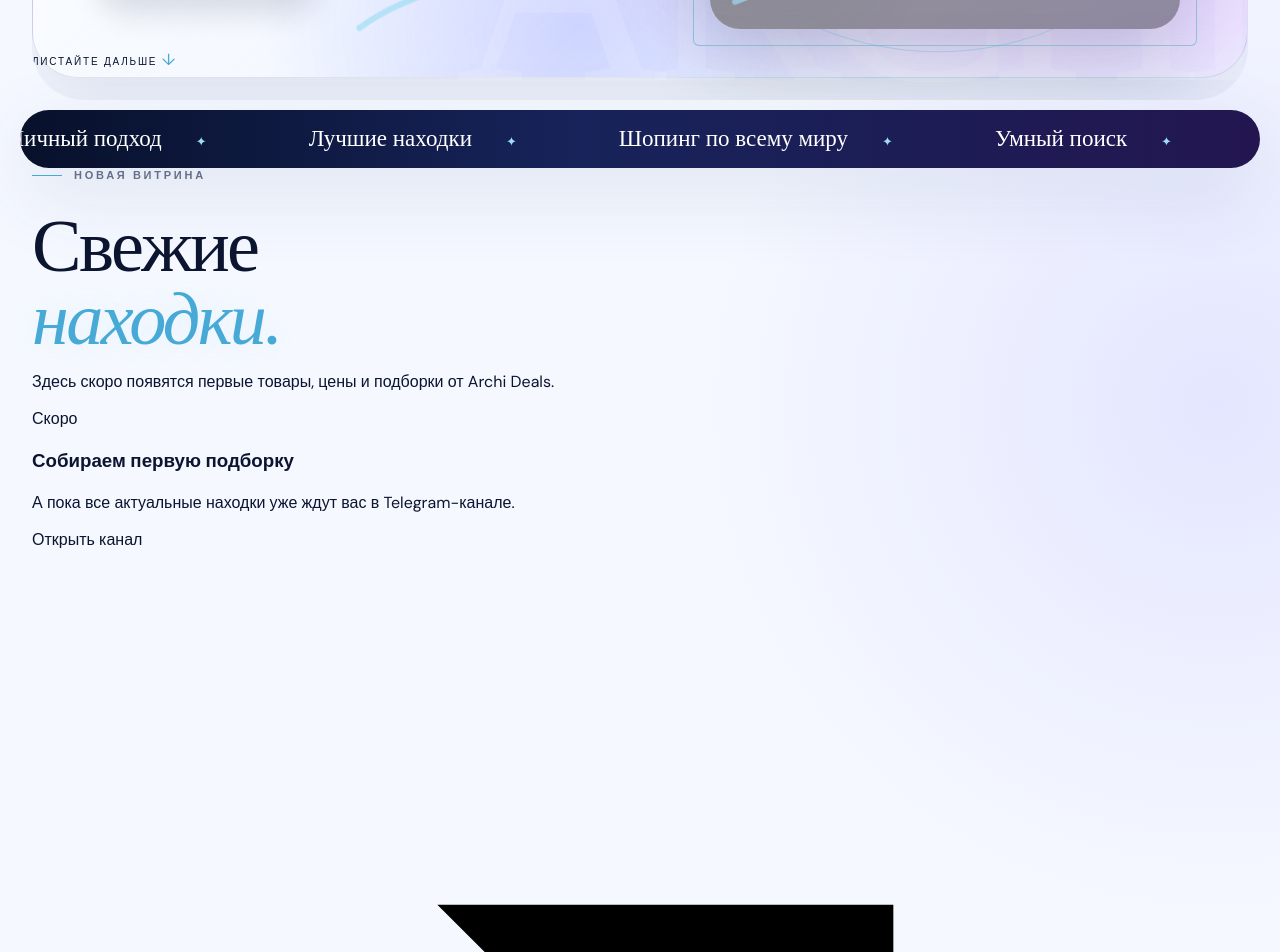
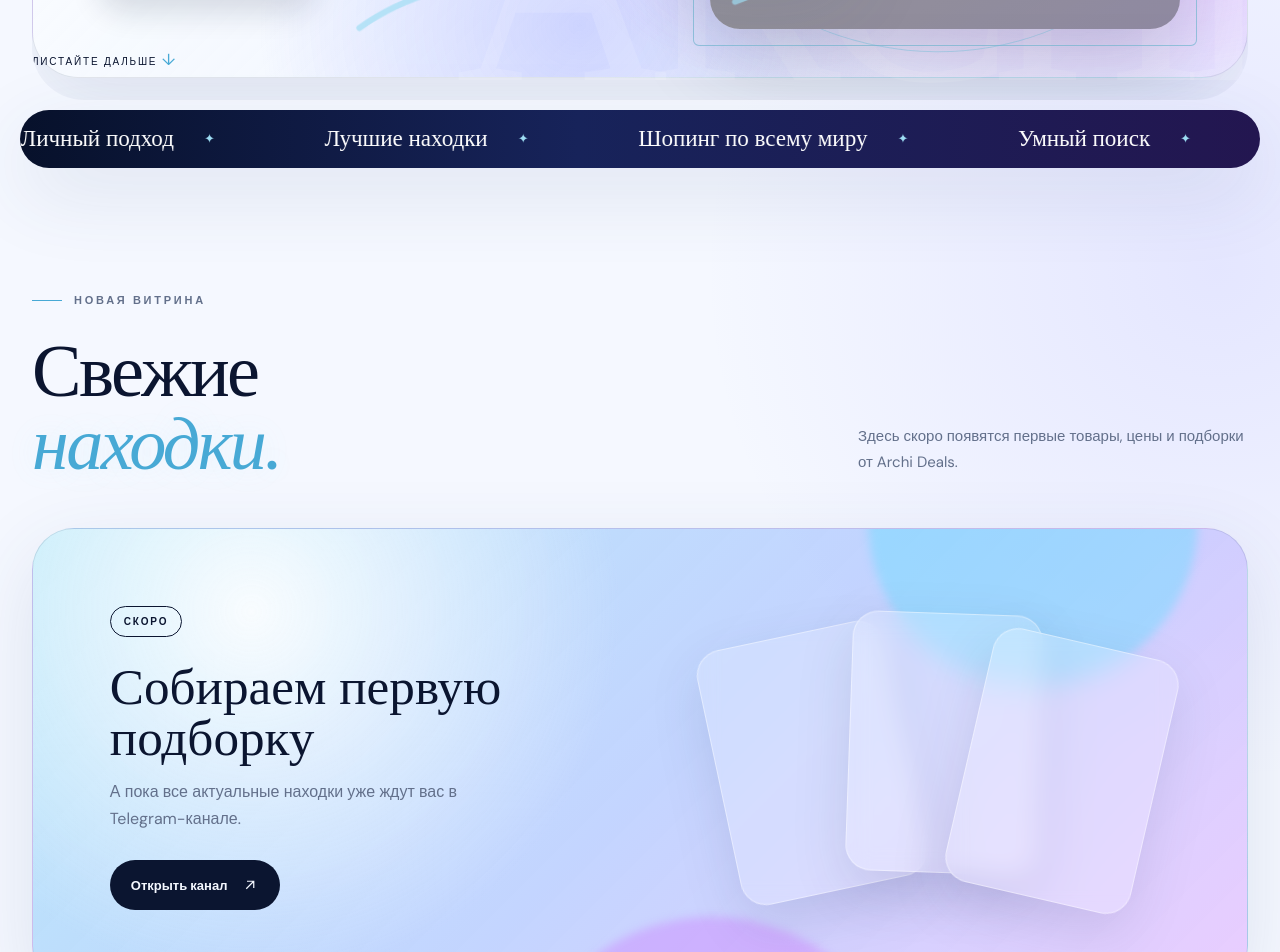
Before and after one commit to trsvar4i/archi-deals, a React (Vite) app: page / in a window 1280 px wide. Shown: the part 660-1612 px from the top of the page. Built offline with nearby package versions, Linux system fonts and the light colour scheme; grey boxes are pictures that could not be loaded; a web font is replaced by a local one.

Commit message:
Connect Fresh Finds section

```diff
--- a/src/theme.css
+++ b/src/theme.css
@@ -205,6 +205,124 @@ h2 em {
   background: linear-gradient(90deg, #07112b, #17235a 45%, #231650);
   box-shadow: var(--shadow);
 }
+.ticker-track {
+  display: flex;
+  width: max-content;
+  animation: seamless-ticker 24s linear infinite;
+  will-change: transform;
+}
+.ticker-group {
+  display: flex;
+  align-items: center;
+  justify-content: space-around;
+  min-width: 100vw;
+  flex: 0 0 auto;
+}
+.ticker .ticker-item {
+  display: flex;
+  align-items: center;
+  flex: 0 0 auto;
+  padding: 0;
+}
+.ticker .ticker-item > span {
+  padding: 0 30px;
+  font: 23px var(--serif);
+  white-space: nowrap;
+}
+.ticker .ticker-item > i { margin-right: 4px; }
+@keyframes seamless-ticker {
+  to { transform: translate3d(-50%, 0, 0); }
+}
+
+.fresh-finds { padding-block: 125px 30px; scroll-margin-top: 90px; }
+.finds-heading {
+  display: grid;
+  grid-template-columns: 1fr minmax(260px, 390px);
+  gap: 60px;
+  align-items: end;
+  margin-bottom: 48px;
+}
+.finds-heading > p {
+  margin: 0 0 5px;
+  color: var(--muted);
+  font-size: 15px;
+  line-height: 1.75;
+}
+.finds-placeholder {
+  position: relative;
+  isolation: isolate;
+  min-height: 430px;
+  padding: clamp(30px, 6vw, 82px);
+  display: flex;
+  align-items: center;
+  overflow: hidden;
+  border: 1px solid var(--line);
+  border-radius: 42px;
+  background:
+    radial-gradient(circle at 18% 18%, rgba(255,255,255,0.9), transparent 23rem),
+    linear-gradient(135deg, rgba(159,226,247,0.72), rgba(168,193,255,0.65) 52%, rgba(225,174,255,0.58));
+  box-shadow: var(--shadow);
+}
+:root[data-theme="dark"] .finds-placeholder {
+  background:
+    radial-gradient(circle at 12% 12%, rgba(61,202,243,0.28), transparent 25rem),
+    radial-gradient(circle at 92% 80%, rgba(143,70,255,0.38), transparent 26rem),
+    linear-gradient(135deg, #09142d, #121536 55%, #21103a);
+}
+.placeholder-copy { position: relative; z-index: 3; max-width: 520px; }
+.placeholder-copy > span {
+  display: inline-flex;
+  padding: 8px 13px;
+  border: 1px solid currentColor;
+  border-radius: 999px;
+  font-size: 10px;
+  font-weight: 600;
+  letter-spacing: 0.18em;
+  text-transform: uppercase;
+}
+.placeholder-copy h3 { margin: 24px 0 14px; font: clamp(38px, 4vw, 58px)/1 var(--serif); font-weight: 400; }
+.placeholder-copy p { max-width: 420px; margin: 0; color: var(--muted); line-height: 1.7; }
+:root[data-theme="dark"] .placeholder-copy p { color: rgba(235,243,255,0.68); }
+.placeholder-copy a {
+  display: inline-flex;
+  align-items: center;
+  gap: 14px;
+  margin-top: 28px;
+  padding: 16px 21px;
+  border-radius: 999px;
+  color: var(--paper);
+  background: var(--ink);
+  font-size: 13px;
+  font-weight: 600;
+  transition: transform 0.25s ease, background 0.25s ease;
+}
+.placeholder-copy a:hover { transform: translateY(-3px); background: var(--blue-dark); }
+.placeholder-copy a svg { width: 18px; fill: none; stroke: currentColor; stroke-width: 1.6; }
+.placeholder-cards {
+  position: absolute;
+  z-index: 2;
+  right: clamp(24px, 7vw, 100px);
+  top: 50%;
+  width: min(36vw, 440px);
+  height: 290px;
+  transform: translateY(-50%);
+}
+.placeholder-cards span {
+  position: absolute;
+  width: 190px;
+  height: 260px;
+  border: 1px solid rgba(255,255,255,0.42);
+  border-radius: 26px;
+  background: rgba(255,255,255,0.2);
+  box-shadow: 0 20px 55px rgba(30,45,92,0.13);
+  backdrop-filter: blur(12px);
+}
+.placeholder-cards span:nth-child(1) { left: 0; top: 20px; transform: rotate(-12deg); }
+.placeholder-cards span:nth-child(2) { left: 30%; top: 0; transform: rotate(2deg); }
+.placeholder-cards span:nth-child(3) { right: 0; top: 28px; transform: rotate(13deg); }
+.finds-orb { position: absolute; z-index: 1; border-radius: 50%; filter: blur(5px); }
+.finds-orb-one { right: 4%; top: -38%; width: 330px; aspect-ratio: 1; background: rgba(107,220,255,0.45); }
+.finds-orb-two { right: 28%; bottom: -70%; width: 390px; aspect-ratio: 1; background: rgba(206,113,255,0.34); }
 
 .services { padding-block: 125px 145px; }
 .category-grid { gap: 18px; }
@@ -293,6 +411,7 @@ h2 em {
   .hero::before { inset: 88px 0 16px; border-radius: 38px; }
   .hero-visual { height: 510px; }
   .category-image-wrap { height: 370px; }
+  .placeholder-cards { right: 25px; width: 38vw; opacity: 0.68; }
 }
 
 @media (max-width: 700px) {
@@ -309,6 +428,15 @@ h2 em {
   .hero-visual { height: 420px; }
   .floating-note { min-width: 125px; border-radius: 14px; }
   .ticker { width: calc(100% - 20px); }
+  .ticker .ticker-item > span { padding-inline: 22px; font-size: 20px; }
+  .ticker-track { animation-duration: 18s; }
+  .fresh-finds { padding-block: 88px 10px; }
+  .finds-heading { display: block; margin-bottom: 30px; }
+  .finds-heading h2 { margin-bottom: 24px; }
+  .finds-placeholder { min-height: 510px; padding: 34px 24px; align-items: flex-start; border-radius: 30px; }
+  .placeholder-copy { z-index: 4; }
+  .placeholder-cards { right: 8%; top: auto; bottom: -72px; width: 84%; height: 285px; transform: none; opacity: 0.72; }
+  .placeholder-cards span { width: 43%; height: 230px; }
   .services { padding-block: 90px; }
   .category-grid { gap: 24px; }
   .category-image-wrap { height: 440px; }
```
